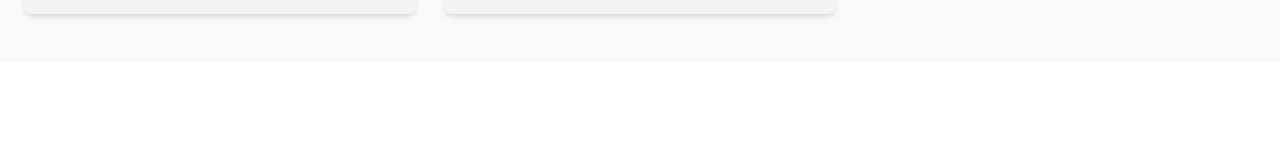
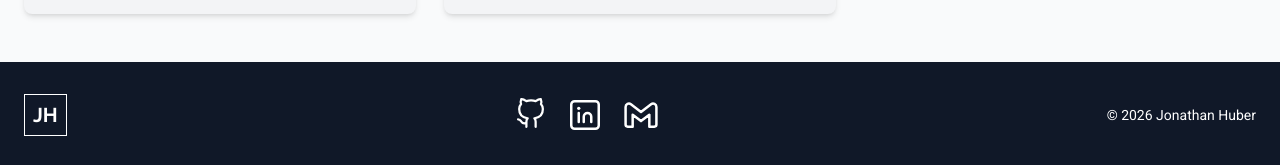
Before and after one commit to Jonathan-Huber/Portfolio, a React (Vite) app: page / in a window 1280 px wide. Shown: the part 2247-2412 px from the top of the page. Before the commit the page ends 2309 px from the top, so only its background shows below. Built offline with nearby package versions, Linux system fonts and the light colour scheme.

Commit message:
feat: créer le Footer et l’intégrer au Layout

```diff
--- /dev/null
+++ b/src/components/Footer.jsx
@@ -0,0 +1,111 @@
+// Footer.jsx
+function Footer() {
+  return (
+    <footer className="bg-gray-900 text-white py-8">
+      <div className="container mx-auto px-6 flex flex-col md:flex-row justify-between items-center gap-4">
+        {/* Logo */}
+        <span className="text-xl font-heading font-bold border border-white px-2 py-1.5 ">
+          JH
+        </span>
+
+        {/* Liens sociaux */}
+        <div className="flex gap-4">
+          <a
+            href="https://github.com/Jonathan-Huber"
+            aria-label="GitHub"
+            title="GitHub"
+            target="_blank"
+            rel="noopener noreferrer"
+          >
+            <svg
+              viewBox="0 0 192 192"
+              xmlns="http://www.w3.org/2000/svg"
+              fill="none"
+              className="w-9 h-9 transition-transform duration-300 hover:rotate-180"
+              aria-hidden="true"
+            >
+              <path
+                d="M120.755 170c.03-4.669.059-20.874.059-27.29 0-9.272-3.167-15.339-6.719-18.41 22.051-2.464 45.201-10.863 45.201-49.067 0-10.855-3.824-19.735-10.175-26.683 1.017-2.516 4.413-12.63-.987-26.32 0 0-8.296-2.672-27.202 10.204-7.912-2.213-16.371-3.308-24.784-3.352-8.414.044-16.872 1.14-24.785 3.352C52.457 19.558 44.162 22.23 44.162 22.23c-5.4 13.69-2.004 23.804-.987 26.32C36.824 55.498 33 64.378 33 75.233c0 38.204 23.149 46.603 45.2 49.067-3.551 3.071-6.719 9.138-6.719 18.41 0 6.416.03 22.621.059 27.29M27 130c9.939.703 15.67 9.735 15.67 9.735 8.834 15.199 23.178 10.803 28.815 8.265"
+                stroke="currentColor"
+                strokeWidth="12"
+                strokeLinecap="round"
+                strokeLinejoin="round"
+              />
+            </svg>
+          </a>
+          <a
+            href="https://www.linkedin.com/in/jonathan-huber-26b696198/"
+            aria-label="LinkedIn"
+            title="LinkedIn"
+            target="_blank"
+            rel="noopener noreferrer"
+          >
+            <svg
+              xmlns="http://www.w3.org/2000/svg"
+              viewBox="0 0 192 192"
+              className="w-10 h-10 transition-transform duration-300 hover:rotate-180"
+              fill="none"
+              aria-hidden="true"
+            >
+              <rect
+                x="30"
+                y="30"
+                width="132"
+                height="132"
+                rx="16"
+                stroke="currentColor"
+                strokeWidth="12"
+              />
+
+              <path
+                d="M66 86v44"
+                stroke="currentColor"
+                strokeWidth="12"
+                strokeLinecap="round"
+                strokeLinejoin="round"
+              />
+
+              <circle cx="66" cy="64" r="8" fill="currentColor" />
+
+              <path
+                d="M126 130v-26c0-9.941-8.059-18-18-18s-18 8.059-18 18v26"
+                stroke="currentColor"
+                strokeWidth="12"
+                strokeLinecap="round"
+              />
+            </svg>
+          </a>
+          <a
+            href="mailto:ton.email@gmail.com"
+            aria-label="Gmail"
+            title="Gmail"
+            target="_blank"
+            rel="noopener noreferrer"
+          >
+            <svg
+              xmlns="http://www.w3.org/2000/svg"
+              viewBox="0 0 192 192"
+              className="w-10 h-10 transition-transform duration-300 hover:rotate-180"
+              fill="none"
+              aria-hidden="true"
+            >
+              <path
+                stroke="currentColor"
+                strokeWidth="12"
+                strokeLinejoin="round"
+                d="M22 57.265V142c0 5.523 4.477 10 10 10h24V95.056l40 30.278 40-30.278V152h24c5.523 0 10-4.477 10-10V57.265c0-13.233-15.15-20.746-25.684-12.736L96 81.265 47.684 44.53C37.15 36.519 22 44.032 22 57.265Z"
+              />
+            </svg>
+          </a>
+        </div>
+
+        {/* Copyright */}
+        <div className="text-sm">
+          &copy; {new Date().getFullYear()} Jonathan Huber
+        </div>
+      </div>
+    </footer>
+  );
+}
+
+export default Footer;
--- a/src/components/Layout.jsx
+++ b/src/components/Layout.jsx
@@ -1,3 +1,4 @@
+import Footer from "./Footer";
 import Header from "./Header";
 
 function Layout({ children }) {
@@ -5,6 +6,7 @@ function Layout({ children }) {
     <>
       <Header />
       <main className="w-full">{children}</main>
+      <Footer />
     </>
   );
 }
```
